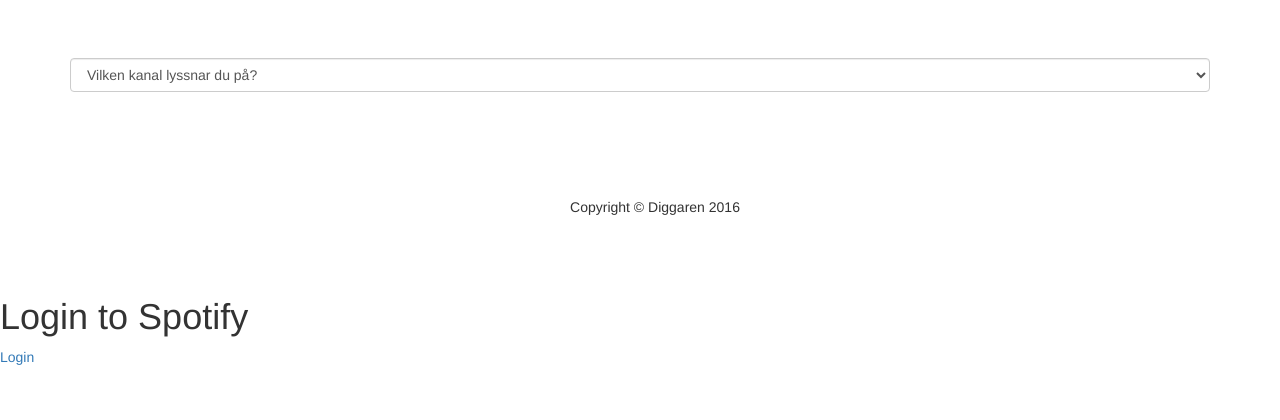
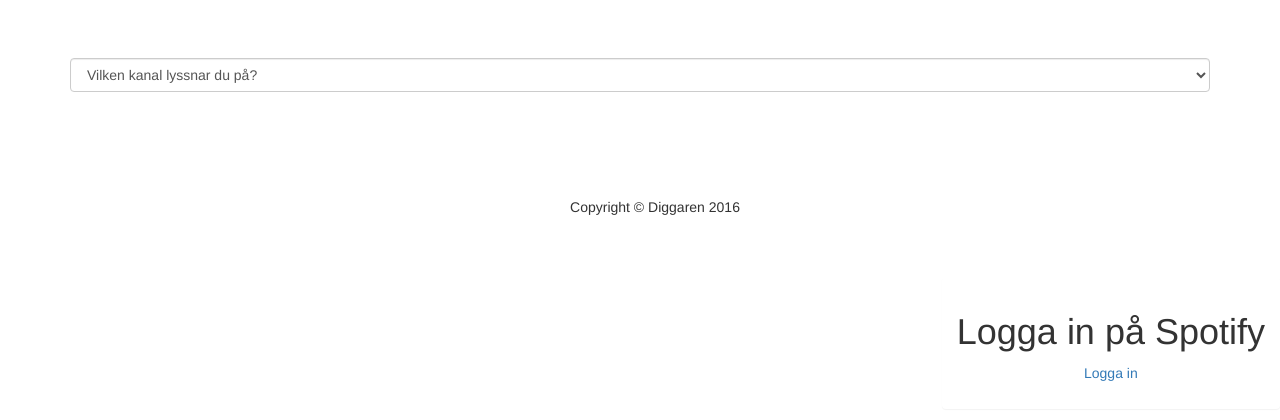
Before and after one commit to mariaholmberg283/WebbtjansterGruppDiggarn, a Flask app: template templates/index.html in a window 1280 px wide. Shown: the part 242-662 px from the top of the page. Run offline with Flask 2, Linux system fonts and the light colour scheme; the template is opened without the code that fills it, so the values that code supplies are empty; some libraries are stand-ins or nearby versions.

Commit message:
log in css

```diff
--- a/static/css/full-width-pics.css
+++ b/static/css/full-width-pics.css
@@ -130,3 +130,19 @@ footer {
 #backbutton:hover {
   background-color: white;
 }
+
+#login {
+	max-width: 400px;
+	border: none;
+	float: right;
+	text-align: center;
+}
+
+#loginbutton{
+    border: none;
+    background-color: white;
+}
+
+#loginbutton:hover {
+  background-color: white;
+}
--- a/templates/index.html
+++ b/templates/index.html
@@ -19,9 +19,9 @@
             <!-- Footer -->
 {% include "footer.html" %}
 
-<div id="login">
-    <h1>Login to Spotify</h1>
-    <a href="https://accounts.spotify.com/authorize?client_id=69e933979e0946a8acb19513ae0bc9c1&response_type=code&redirect_uri=http://127.0.0.1:5000/callback&scope=user-read-private">Login</a>
+<div class="panel panel-default panel-body" id="login">
+    <h1>Logga in på Spotify</h1>
+    <button type="button" id="loginbutton"> <a href="https://accounts.spotify.com/authorize?client_id=69e933979e0946a8acb19513ae0bc9c1&response_type=code&redirect_uri=http://127.0.0.1:5000/callback&scope=user-read-private" target="_blank">Logga in</a></button>
     <div id="logged-in">
         <p>{{spotifyResponse}}</p>
     </div>
```
